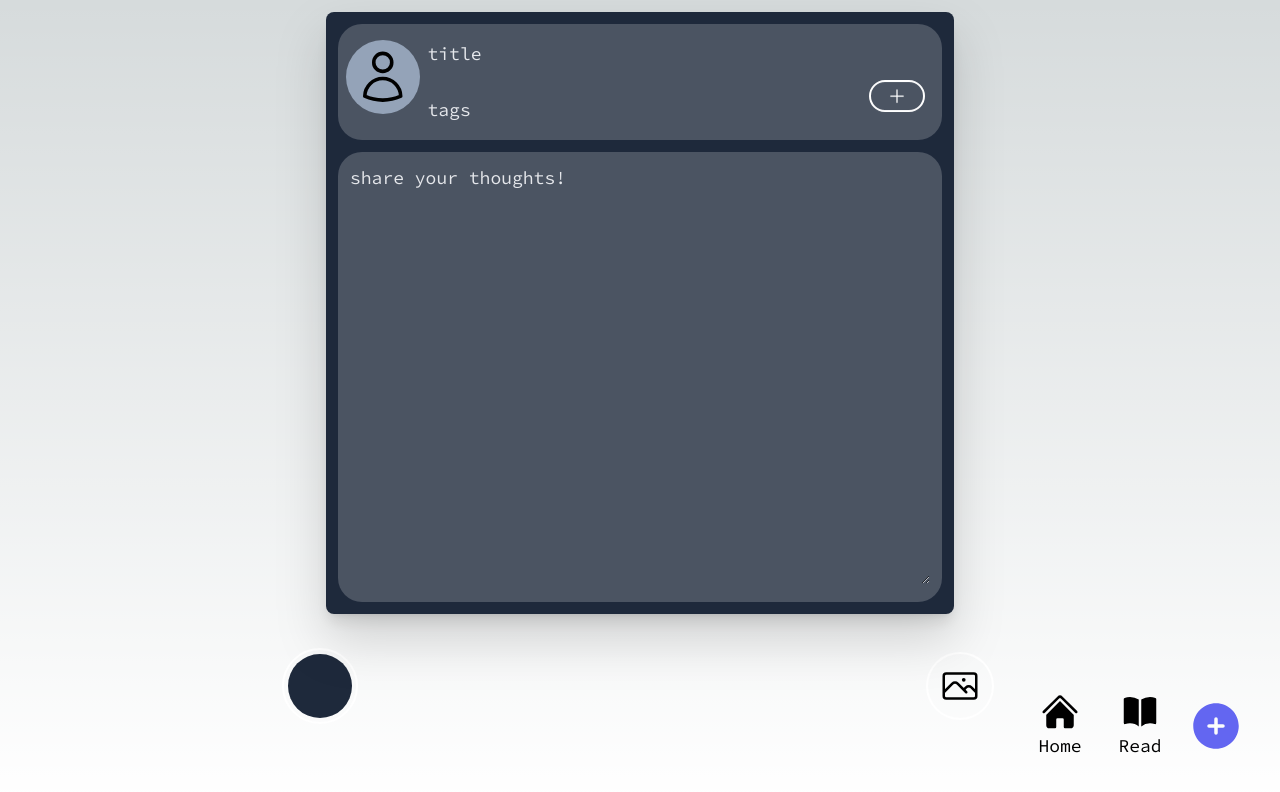
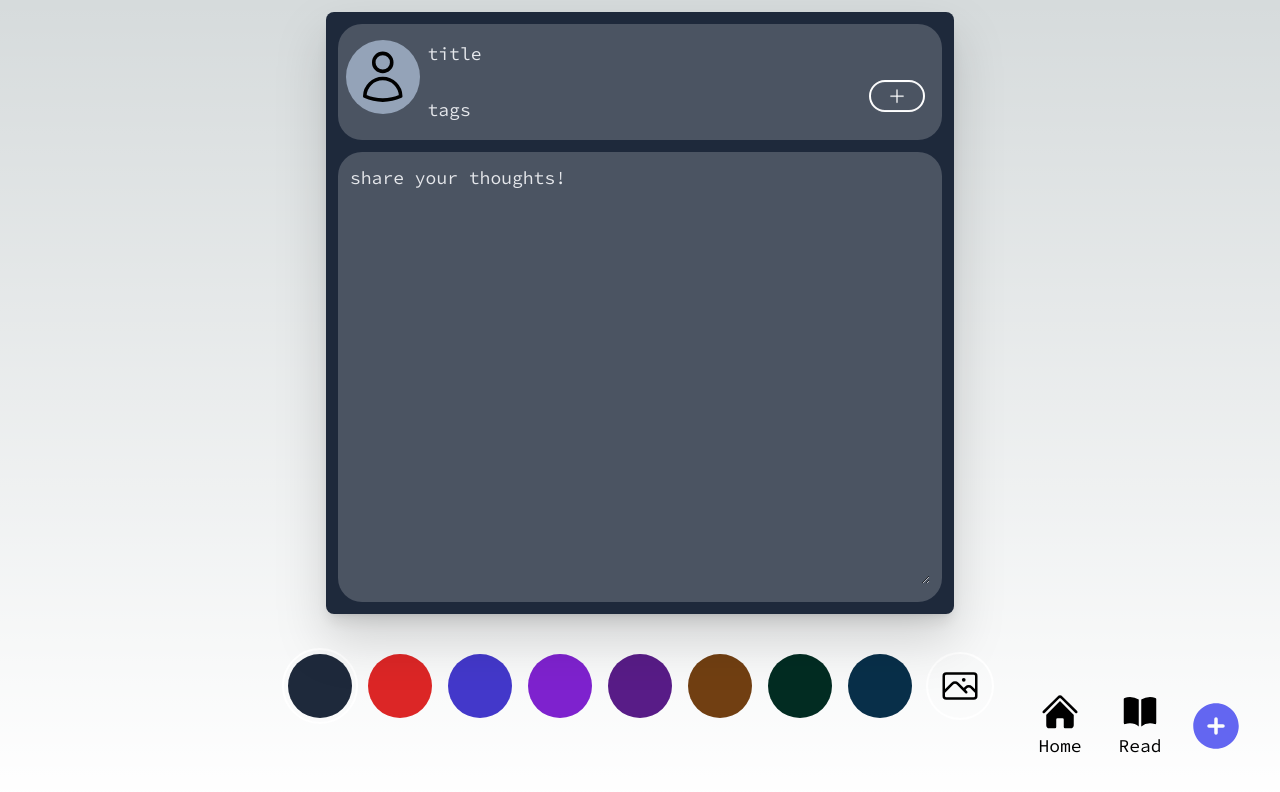
Before and after one commit to astric-0/Diary, a Next.js app: page /create/thought in a window 1280 px wide. Shown: the top 792 px of the page. Built offline with nearby package versions, Linux system fonts and the light colour scheme.

Commit message:
added tailwind safelist and remove defaultProps

```diff
--- a/components/common/ColorBox.jsx
+++ b/components/common/ColorBox.jsx
@@ -1,6 +1,12 @@
 import { classy } from "@/utils";
 
-function ColorBox({ active, className, color, onClick, children }) {
+function ColorBox({
+	active = false,
+	className,
+	color = "bg-primary",
+	onClick,
+	children,
+}) {
 	return (
 		<span
 			className={classy(
@@ -18,10 +24,4 @@ function ColorBox({ active, className, color, onClick, children }) {
 	);
 }
 
-ColorBox.defaultProps = {
-	active: false,
-	color: "bg-primary",
-	onClick: () => {},
-};
-
 export default ColorBox;
--- a/components/common/TagBox.jsx
+++ b/components/common/TagBox.jsx
@@ -1,6 +1,6 @@
 import { classy } from "@/utils";
 
-function TagBox({ tag, onClick, color, className }) {
+function TagBox({ tag, onClick, color = "bg-black", className }) {
 	return (
 		<div
 			className={classy(
@@ -16,9 +16,4 @@ function TagBox({ tag, onClick, color, className }) {
 	);
 }
 
-TagBox.defaultProps = {
-	color: "bg-black",
-	onClick: () => {},
-};
-
 export default TagBox;
--- a/tailwind.config.js
+++ b/tailwind.config.js
@@ -1,4 +1,5 @@
 /** @type {import('tailwindcss').Config} */
+import { bgColors } from "./utils";
 module.exports = {
 	content: [
 		"./pages/**/*.{js,ts,jsx,tsx,mdx}",
@@ -18,4 +19,5 @@ module.exports = {
 		},
 	},
 	plugins: [],
+	safelist: [...bgColors],
 };
```
